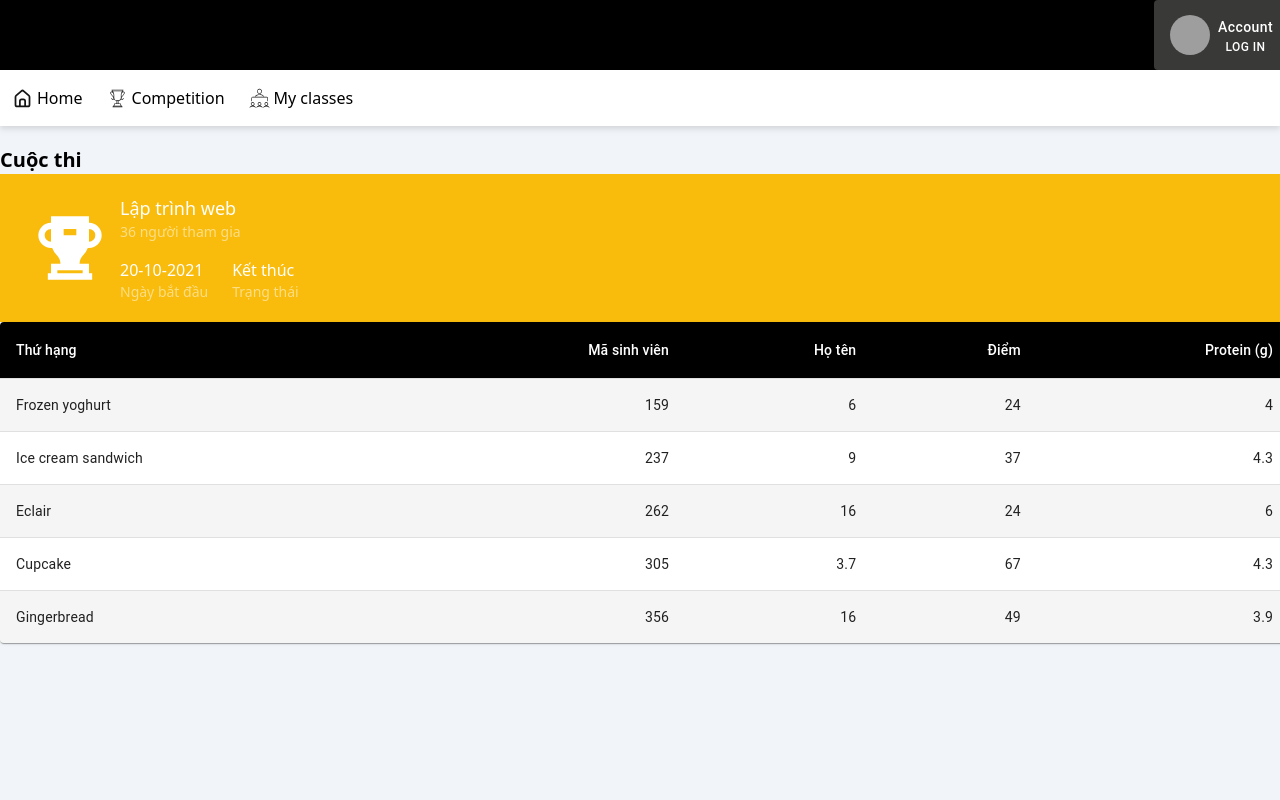
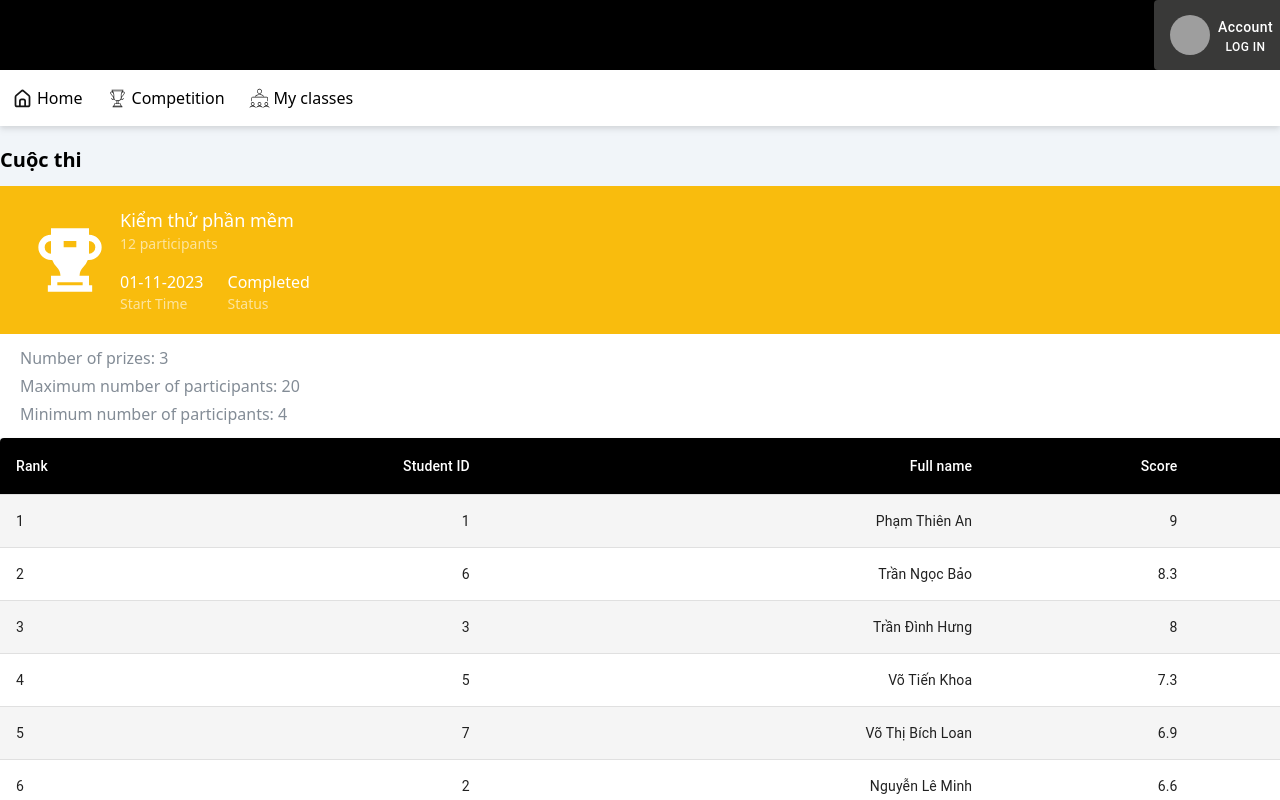
Before and after one commit to khanhvi294/cms-fe, a React (Vite) app: page /detail in a window 1280 px wide. Built offline with nearby package versions, Linux system fonts and the light colour scheme; grey boxes are pictures that could not be loaded.

Commit message:
competition detail update

```diff
--- a/src/features/user/competition/competition.jsx
+++ b/src/features/user/competition/competition.jsx
@@ -10,10 +10,12 @@ import TableCell, { tableCellClasses } from "@mui/material/TableCell";
 import { styled } from "@mui/material/styles";
 
 const cuocThi = {
-  name: "Lập trình web",
+  name: "Kiểm thử phần mềm",
   status: 2,
-  time: "20-10-2021",
-  address: "B201",
+  timeStart: "01-11-2023",
+  timeEnd: "11-11-2023",
+  soVong: 2,
+  people: 12,
 };
 const Competition = () => {
   const StyledTableCell = styled(TableCell)(({ theme }) => ({
@@ -27,15 +29,18 @@ const Competition = () => {
   }));
 
   const rows = [
-    createData("Frozen yoghurt", 159, 6.0, 24, 4.0),
-    createData("Ice cream sandwich", 237, 9.0, 37, 4.3),
-    createData("Eclair", 262, 16.0, 24, 6.0),
-    createData("Cupcake", 305, 3.7, 67, 4.3),
-    createData("Gingerbread", 356, 16.0, 49, 3.9),
+    createData(1, 1, "Phạm Thiên An", 9.0),
+    createData(2, 6, "Trần Ngọc Bảo", 8.3),
+    createData(3, 3, "Trần Đình Hưng", 8.0),
+    createData(4, 5, "Võ Tiến Khoa", 7.3),
+    createData(5, 7, "Võ Thị Bích Loan", 6.9),
+    createData(6, 2, "Nguyễn Lê Minh", 6.6),
+    createData(7, 8, "Nguyễn Thị Thùy Linh", 6.59),
+    createData(8, 9, "Vũ Trung Kiên", 5.9),
   ];
 
-  function createData(name, calories, fat, carbs, protein) {
-    return { name, calories, fat, carbs, protein };
+  function createData(name, calories, fat, carbs) {
+    return { name, calories, fat, carbs };
   }
 
   const StyledTableRow = styled(TableRow)(({ theme }) => ({
@@ -49,9 +54,8 @@ const Competition = () => {
   }));
   return (
     <div>
-      {" "}
       <div>
-        <p className="font-semibold text-xl">Cuộc thi</p>
+        <p className="font-semibold text-xl mb-3">Cuộc thi</p>
       </div>
       <div className="bg-[#f9bc0d] flex p-5">
         <svg
@@ -71,32 +75,38 @@ const Competition = () => {
         <div className="text-white ">
           <div>
             <p className="font-medium text-lg">{cuocThi.name}</p>
-            <p className="text-sm opacity-50">36 người tham gia</p>
+            <p className="text-sm opacity-60">{cuocThi.people} participants</p>
           </div>
           <div className="flex gap-6 mt-4">
             <div>
-              <p>{cuocThi.time}</p>
-              <p className="text-sm opacity-50">Ngày bắt đầu</p>
+              <p>{cuocThi.timeStart}</p>
+              <p className="text-sm opacity-60">Start Time</p>
             </div>
             <div>
-              {cuocThi.status === 0 && <p>Sắp diễn ra</p>}
-              {cuocThi.status === 1 && <p>Đang diễn ra</p>}
-              {cuocThi.status === 2 && <p>Kết thúc</p>}
-              <p className="text-sm opacity-50">Trạng thái</p>
+              {cuocThi.status === 0 && <p>Upcoming</p>}
+              {cuocThi.status === 1 && <p>In progress</p>}
+              {cuocThi.status === 2 && <p>Completed</p>}
+              {cuocThi.status === 3 && <p>Canceled</p>}
+              <p className="text-sm opacity-60">Status</p>
             </div>
           </div>
         </div>
+      </div>
+      <div className="bg-white w-full px-5 flex flex-col gap-1 py-3 text-[#838c96]">
+        <p>Number of prizes: 3</p>
+        <p>Maximum number of participants: 20</p>
+        <p> Minimum number of participants: 4</p>
       </div>
       <TableContainer component={Paper}>
         <Table sx={{ minWidth: 700 }} aria-label="customized table">
           <TableHead>
             <TableRow>
-              <StyledTableCell>Thứ hạng</StyledTableCell>
-              <StyledTableCell align="right">Mã sinh viên</StyledTableCell>
-              <StyledTableCell align="right">Họ tên</StyledTableCell>
-              <StyledTableCell align="right">Điểm</StyledTableCell>
+              <StyledTableCell>Rank</StyledTableCell>
+              <StyledTableCell align="right"> Student ID</StyledTableCell>
+              <StyledTableCell align="right"> Full name</StyledTableCell>
+              <StyledTableCell align="right"> Score</StyledTableCell>
 
-              <StyledTableCell align="right">Protein&nbsp;(g)</StyledTableCell>
+              <StyledTableCell align="right"></StyledTableCell>
             </TableRow>
           </TableHead>
           <TableBody>
--- a/src/features/user/competitionListFetch/CompetitionListFetch.jsx
+++ b/src/features/user/competitionListFetch/CompetitionListFetch.jsx
@@ -1,17 +1,55 @@
 import { Button, Chip } from "@mui/material";
+import { Link } from "react-router-dom";
 
-const cuocThi = {
-  name: "Lập trình web",
+const competitions = [
+  {
+    name: "Bảo mật thông tin",
+    status: 0,
+    timeStart: "19-11-2023",
+    timeEnd: "22-11-2023",
+    soVong: 2,
+    people: 5,
+  },
+  {
+    name: "Trí tuệ nhân tạo",
+    status: 0,
+    timeStart: "19-11-2023",
+    timeEnd: "22-11-2023",
+    soVong: 2,
+    people: 5,
+  },
+  {
+    name: "Lập trình ứng dụng",
+    status: 1,
+    timeStart: "10-11-2023",
+    timeEnd: "05-12-2023",
+    soVong: 3,
+    people: 2,
+  },
+  {
+    name: "Kiểm thử phần mềm",
     status: 2,
-  timeStart: "20-10-2021",
-  timeEnd: "20-10-20",
-  soVong: 3,
-};
+    timeStart: "01-11-2023",
+    timeEnd: "11-11-2023",
+    soVong: 2,
+    people: 12,
+  },
+
+  {
+    name: "Lập trình Java",
+    status: 3,
+    timeStart: "10-11-2023",
+    timeEnd: "10-11-2023",
+    soVong: 2,
+    people: 5,
+  },
+];
 const CompetitionListFetch = () => {
   return (
-    <>
-      {" "}
-      <div className="bg-white w-[594px] h-[380px] p-5 flex flex-col gap-8 drop-shadow-md rounded-lg">
+    <div className="flex flex-wrap gap-5">
+      {competitions.map((cuocThi, index) => (
+        <Link key={index} to={"/detail"}>
+          <div className="bg-white w-[416px] h-[330px] p-5 flex flex-col gap-8 drop-shadow-md rounded-lg">
             <div className="flex items-center justify-between">
               <div>
                 <p className="font-semibold mb-3">{cuocThi.name}</p>
@@ -41,13 +79,14 @@ const CompetitionListFetch = () => {
                 )}
               </div>
               {cuocThi.status === 0 && (
-            <Button className="!bg-[#44badc] !text-white">Registration</Button>
+                <Button className="!bg-[#44badc] !text-white">
+                  Registration
+                </Button>
               )}
               {cuocThi.status === 2 && (
                 <Button className="!bg-[#ec4848] !text-white">Results</Button>
               )}
             </div>
-
             <p className="text-gray-500 flex gap-1 items-center hover:underline">
               <svg
                 xmlns="http://www.w3.org/2000/svg"
@@ -119,7 +158,7 @@ const CompetitionListFetch = () => {
                   </g>
                 </g>
               </svg>
-          <span>36 participants</span>
+              <span>{cuocThi.people} participants</span>
             </p>
             <p className="text-xs uppercase font-medium ">DURATION</p>
             <div className="flex w-[80%] justify-between">
@@ -129,7 +168,9 @@ const CompetitionListFetch = () => {
 
             <p>{cuocThi.soVong} rounds</p>
           </div>
-    </>
+        </Link>
+      ))}
+    </div>
   );
 };
 
```
Lines whose indentation alone changed are shown as unchanged.
